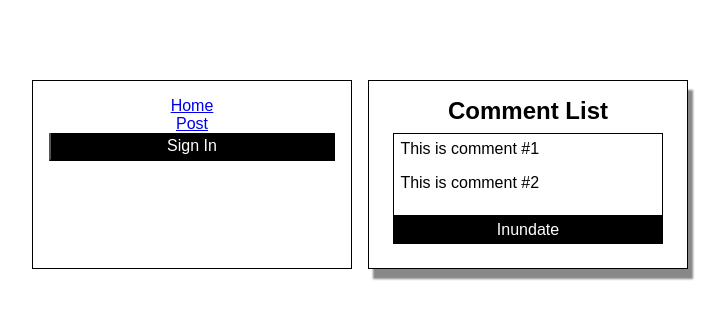
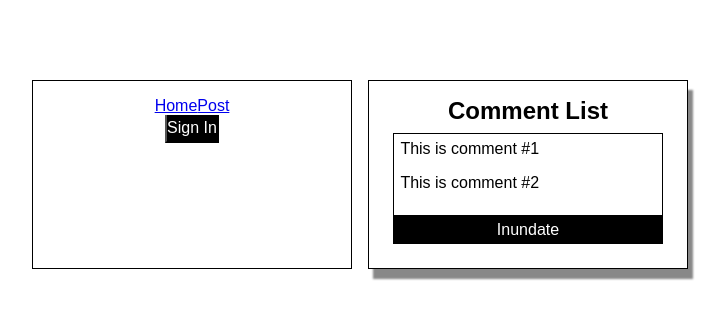
Before and after one commit to deusofka/redux-comments-list, a React (Create React App) app: page / in a window 1280 px wide. Shown: the top 318 px of the page, without its empty margins (280-1005 px from the left). Built offline with nearby package versions, Linux system fonts and the light colour scheme.

Commit message:
feat: wrap navbar elements

```diff
--- a/src/components/Navbar.js
+++ b/src/components/Navbar.js
@@ -7,12 +7,16 @@ import CommentBox from './CommentBox'
 
 const Navbar = ({ toggleIsAuthenticated, isAuthenticated }) => {
   return (
-    <div>
-      <Link to='/'>Home</Link>
-      <Link to='/post'>Post</Link>
-      <button onClick={() => toggleIsAuthenticated()}>
-        Sign {!isAuthenticated ? 'In' : 'Out'}
-      </button>
+    <div id='navbar'>
+      <div class='horizontal-box'>
+        <div id='navbar_links'>
+          <Link to='/'>Home</Link>
+          <Link to='/post'>Post</Link>
+        </div>
+        <button onClick={() => toggleIsAuthenticated()}>
+          Sign {!isAuthenticated ? 'In' : 'Out'}
+        </button>
+      </div>
     </div>
   )
 }
```
